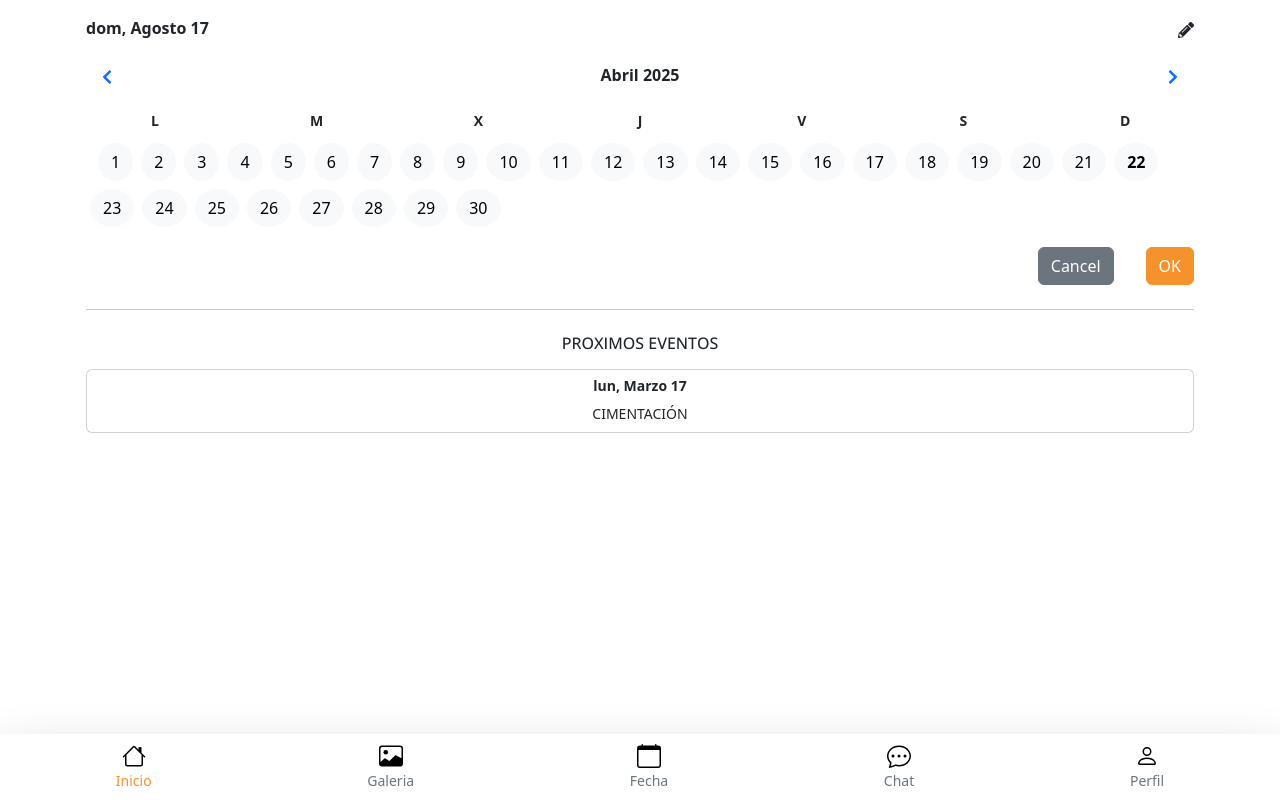
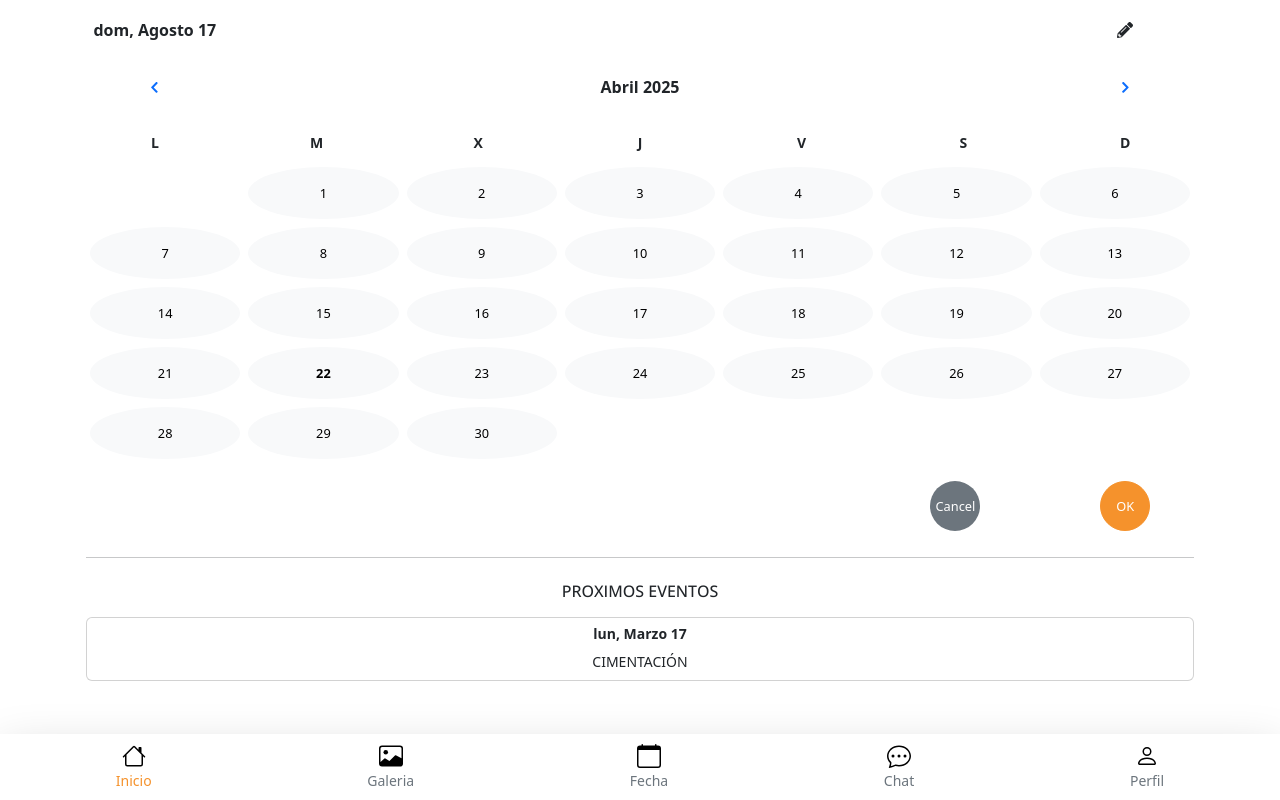
Before and after one commit to adriaanbrl/proyectofrontzimenta, a React (Create React App) app: page /calendar in a window 1280 px wide. Built offline with nearby package versions, Linux system fonts and the light colour scheme.

Commit message:
calendario con redondeles

```diff
--- a/src/components/client/EventCalendar.css
+++ b/src/components/client/EventCalendar.css
@@ -1,5 +1,40 @@
-/* Cambiar el color de fondo y borde de los botones primarios */
-.btn-primary {
+/* EventCalendar.css */
+.calendario-eventos .row {
+    display: flex;
+    flex-wrap: wrap; /* Permite que los días pasen a la siguiente fila */
+  }
+
+  .calendario-eventos .row > div {
+    flex-basis: calc(100% / 7); /* 7 columnas para los días de la semana */
+    max-width: calc(100% / 7);
+    text-align: center;
+    padding: 2px; /* Ajusta el espaciado si es necesario */
+    display: flex; /* Añadimos flex para centrar el botón */
+    justify-content: center; /* Centra horizontalmente */
+    align-items: center; /* Centra verticalmente (opcional, pero puede ayudar) */
+  }
+
+  .calendario-eventos .row > div button {
+    width: 50px; /* Ajusta el tamaño de los botones de los días */
+    height: 50px;
+    border-radius: 100%; /* Para que sean circulares */
+    display: flex;
+    align-items: center;
+    justify-content: center;
+    padding: 0;
+    font-size: 0.8rem; /* Ajusta el tamaño de la fuente */
+    border: 1px solid transparent; /* Para evitar cambios de tamaño al enfocar */
+    line-height: 50px;
+  }
+
+  .calendario-eventos .row > div button.fw-bold {
+    font-weight: bold; /* Resalta el día actual */
+  }
+
+
+
+  /* Cambiar el color de fondo y borde de los botones primarios */
+  .btn-primary {
     background-color: #f5922c !important;
     border-color: #f5922c !important;
   }
--- a/src/components/client/EventCalendar.js
+++ b/src/components/client/EventCalendar.js
@@ -40,16 +40,15 @@ const EventCalendar = () => {
   );
   const numeroDeDias = ultimoDiaDelMes.getDate();
   const primerDiaSemana = primerDiaDelMes.getDay();
+
   const diasDelMes = [];
-  const espaciosNecesarios = primerDiaSemana === 0 ? 6 : primerDiaSemana - 1; // Ajuste para Domingo (0)
+  const espaciosNecesarios = primerDiaSemana === 0 ? 6 : primerDiaSemana - 1;
   for (let i = 0; i < espaciosNecesarios; i++) {
     diasDelMes.push("");
   }
   for (let i = 1; i <= numeroDeDias; i++) {
     diasDelMes.push(i);
   }
-
-
 
   const cambiarMes = (direccion) => {
     const nuevoMes = new Date(mesActual);
```
